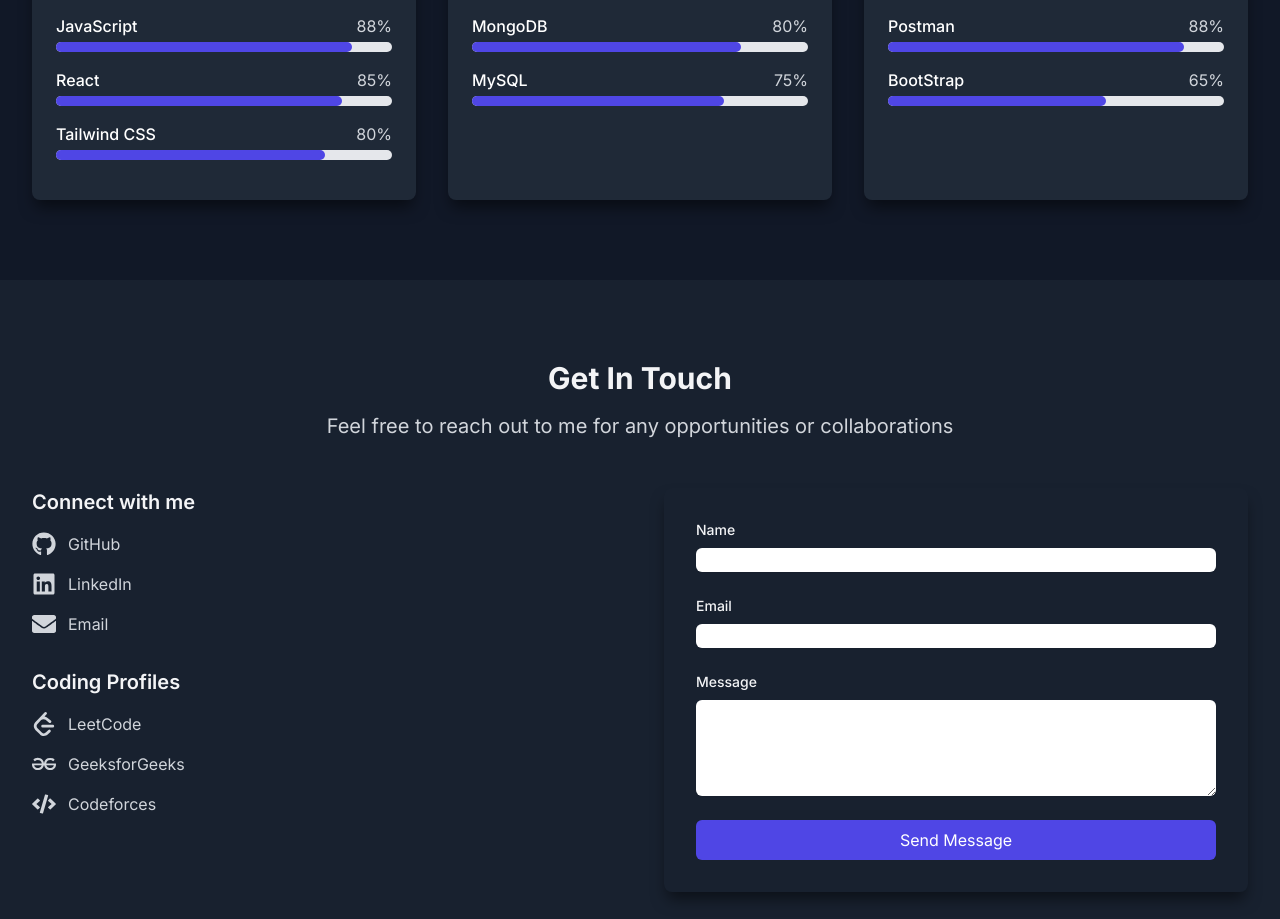
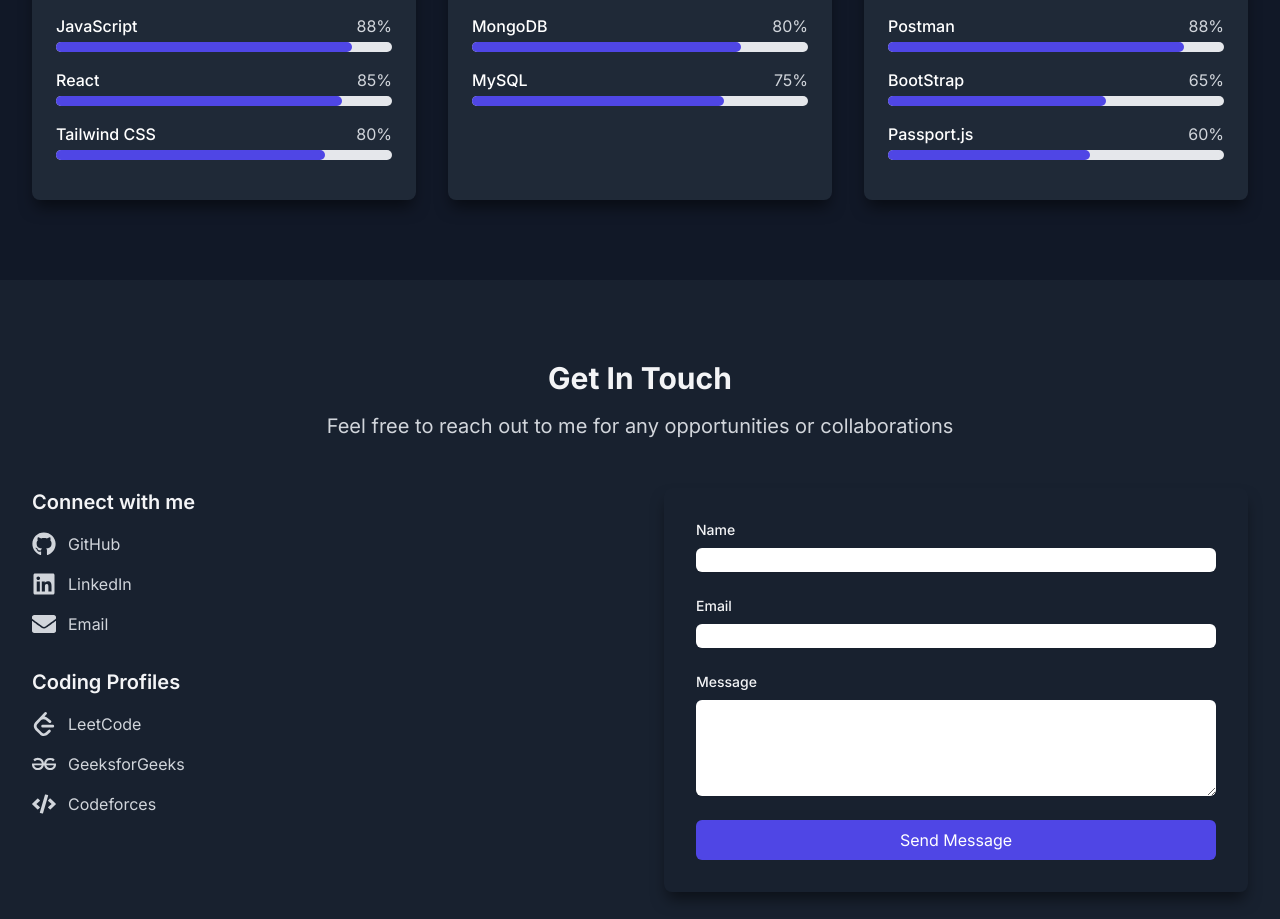
Before and after one commit to RahuljiV2004/Portfolio, a Next.js app: page / in a window 1280 px wide. Shown: the part 3026-3945 px from the top of the page. Built offline with nearby package versions, Linux system fonts and the light colour scheme.

Commit message:
Update Skills.tsx

```diff
--- a/src/components/Skills.tsx
+++ b/src/components/Skills.tsx
@@ -30,6 +30,7 @@ const skills = [
       { name: 'Docker', level: 70 },
       { name: 'Postman', level: 88 },
       { name: 'BootStrap', level: 65 },
+      { name: 'Passport.js', level: 60 },
     ],
   },
 ];
```
